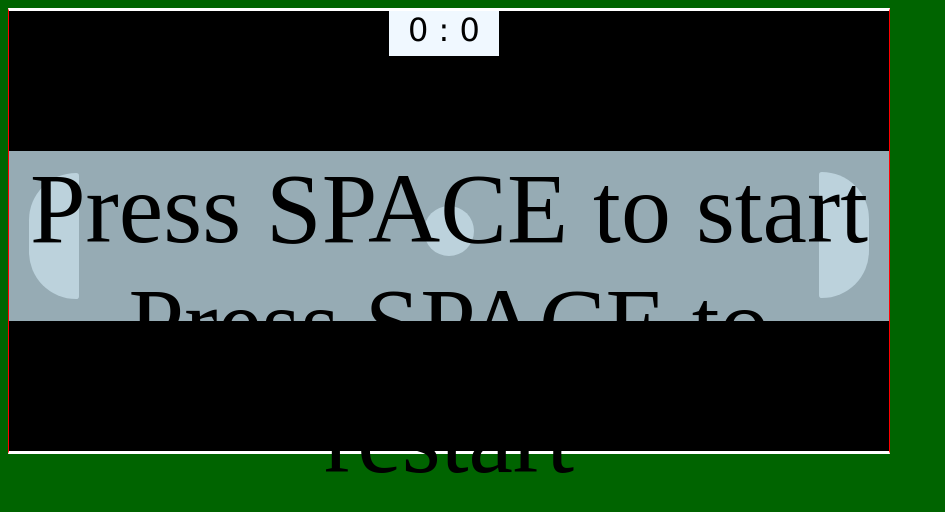
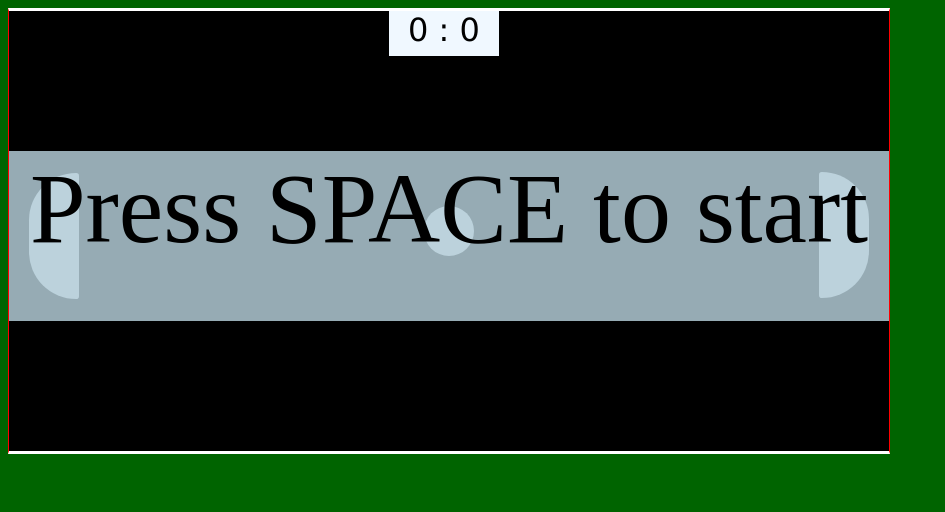
Before and after one commit to C-Bourgeois/C-Bourgeois.github.io, a plain HTML site: page asd-projects/pong/index.html in a window 1280 px wide. Shown: the whole page, without its empty margins (0-945 px from the left). Drawn offline with Linux system fonts and the light colour scheme.

Commit message:
got rid of incomplete subalert

```diff
--- a/asd-projects/pong/index.html
+++ b/asd-projects/pong/index.html
@@ -17,7 +17,6 @@
       <div class="paddle" id="rightPaddle"></div>
       <div id="scoreBoard">0 : 0</div>
       <div id="alert">Press SPACE to start
-        <div id="subalert">Press SPACE to restart</div>
       </div>
     </div>
   </body>
```
